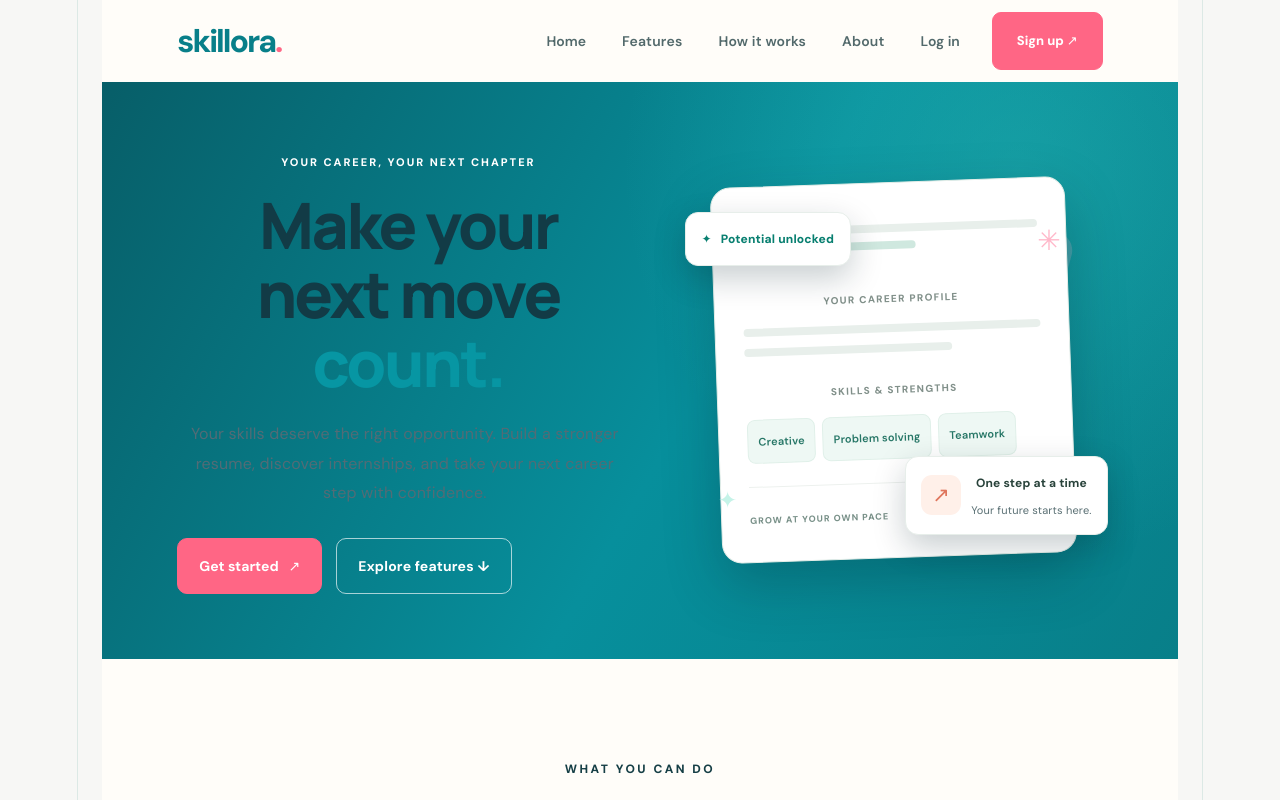
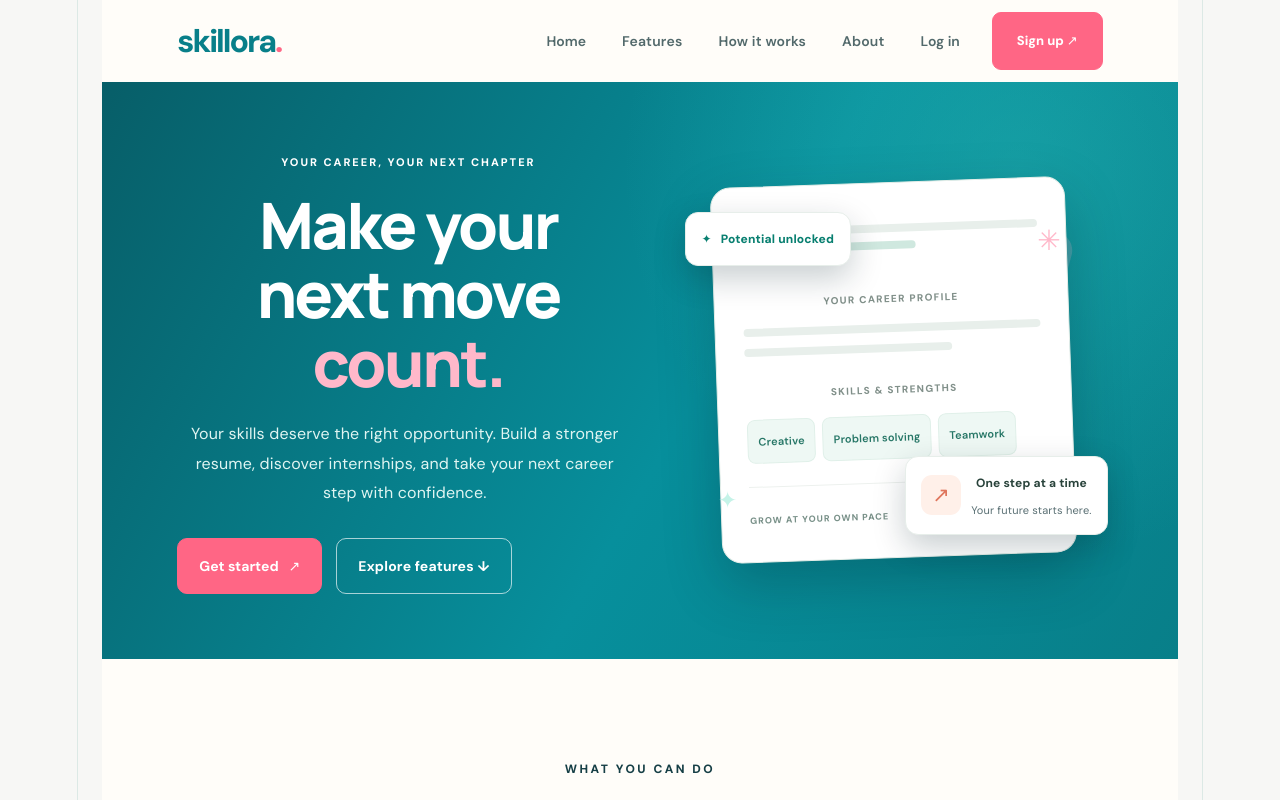
Before and after one commit to lilima07/Skillora, a React (Vite) app: page / in a window 1280 px wide. Shown: the top 800 px of the page. Built offline with nearby package versions, Linux system fonts and the light colour scheme.

Commit message:
Fix Skillora text visibility

```diff
--- a/src/App.css
+++ b/src/App.css
@@ -2631,25 +2631,77 @@ body {
 }
 
 
+
+/* ===== Skillora text visibility fix ===== */
+
+/* Homepage hero: white text on teal background */
 .hero-content h1 {
+  color: #ffffff !important;
+  -webkit-text-fill-color: #ffffff !important;
+  opacity: 1 !important;
+  visibility: visible !important;
+}
+
+.hero-content h1 span {
+  color: #ffb8ca !important;
+  -webkit-text-fill-color: #ffb8ca !important;
+}
+
+.hero-content>p {
+  color: #e0f5f2 !important;
+  -webkit-text-fill-color: #e0f5f2 !important;
+  opacity: 1 !important;
+  visibility: visible !important;
+}
+
+/* Login and signup page */
+.auth-art-content h1 {
   color: #123b46 !important;
+  -webkit-text-fill-color: #123b46 !important;
   opacity: 1 !important;
 }
 
-.hero-content h1 span {
+.auth-art-content h1 span {
   color: #0796a3 !important;
+  -webkit-text-fill-color: #0796a3 !important;
+}
+
+.auth-art-content p {
+  color: #52717a !important;
+  -webkit-text-fill-color: #52717a !important;
   opacity: 1 !important;
 }
 
-.hero-content>p {
-  color: #526c76 !important;
+/* Section headings */
+.section-heading h2,
+.how-section h2,
+.dashboard-section-heading h2,
+.internship-hero h1,
+.internship-results-heading h2,
+.internship-empty-state h2 {
+  color: #123b46 !important;
+  -webkit-text-fill-color: #123b46 !important;
   opacity: 1 !important;
-}
-
-
-.internship-empty-state,
-.internship-hero,
-.auth-art-content,
-.hero-content {
-  visibility: visible;
-}
+  visibility: visible !important;
+}
+
+.internship-hero h1 span {
+  color: #0796a3 !important;
+  -webkit-text-fill-color: #0796a3 !important;
+}
+
+.internship-hero>p,
+.internship-empty-state p {
+  color: #58717a !important;
+  opacity: 1 !important;
+  visibility: visible !important;
+}
+
+/* Keep dashboard headings readable */
+.dashboard-welcome h1,
+.dashboard-stat h3,
+.dashboard-tool h3 {
+  color: #163f46 !important;
+  -webkit-text-fill-color: #163f46 !important;
+  opacity: 1 !important;
+}
```
